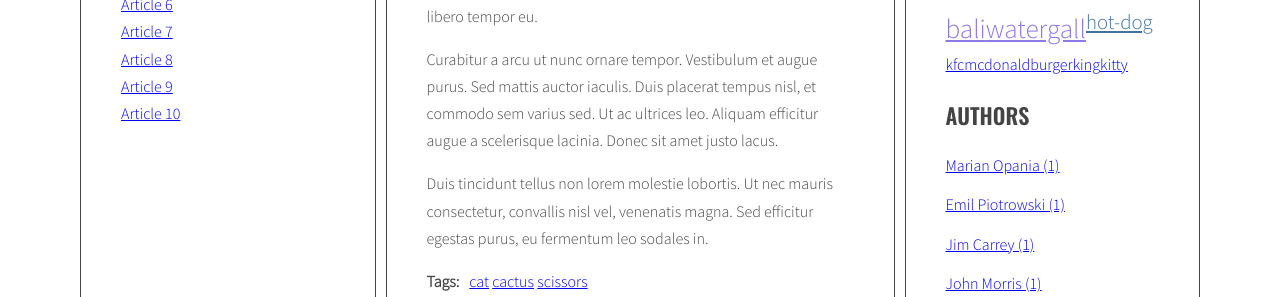
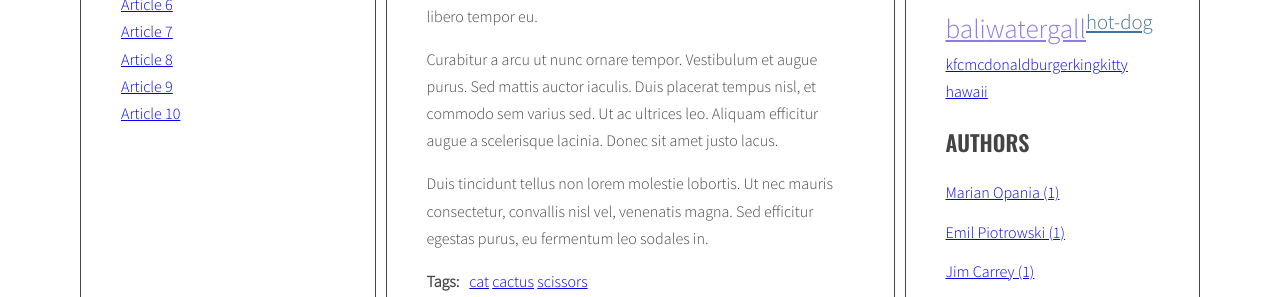
Before and after one commit to emilpio/javascript-blog, a website: page index.html in a window 1280 px wide. Shown: the part 503-800 px from the top of the page. Drawn offline with nearby package versions, Linux system fonts and the light colour scheme.

Commit message:
fix bus wit right colun

```diff
--- a/index.html
+++ b/index.html
@@ -145,7 +145,7 @@
                        </ul>
                 </div>
               </article>
-              <article class="post" id="article-10" data-tags="bali house watergall dog hot-dog cactus" data-author="Adaś Mickiewicz">
+              <article class="post" id="article-10" data-tags="hawaii bali house watergall dog hot-dog cactus" data-author="Adaś Mickiewicz">
                 <h3 class="post-title">Article 10</h3>
                 <p class="post-author"></p>
                 <div class="post-content">
@@ -170,6 +170,11 @@
           </main>
         </div>
       </div>
+      <script id="template-article-author-tag" type="text/x-handlebars-template">
+        {{#each author}}
+        <li><a href="#author{{ author }}"><span>{{ author }} ({{ count }})</span></a></li>
+        {{/each}}
+      </script>
       <script id="template-tag-cloud-link" type="text/x-handlebars-template">
         {{#each tags}}
         <li><a href=#tag-{{ tag }}
@@ -178,9 +183,6 @@
         >{{tag}}</a></li>
         {{/each}}
       </script>
-
-      <!-- <a href="#{{ id }}"><span>{{ title }}</span></a></li> -->
-
       <script id="template-article-author" type="text/x-handlebars-template">
         <li><a href="#{{ id }}"><span>{{ title }}</span></a></li>
       </script>
--- a/js/script.js
+++ b/js/script.js
@@ -12,6 +12,9 @@ const templates = {
   ),
   tagCloudLink: Handlebars.compile(
     document.querySelector("#template-tag-cloud-link").innerHTML
+  ),
+  tagLinkRight: Handlebars.compile(
+    document.querySelector("#template-article-author-tag").innerHTML
   ),
 };
 
@@ -343,7 +346,9 @@ function generateAuthors() {
   const authorTagsList = document.querySelector(optAuthorsListSelector);
   /* NEW create variable for all link HTML code */
   const authorTagsParams = calculateAuthorsParams(allAuthors);
-  let allAuthorsHTML = "";
+  //let allAuthorsHTML = "";
+  const allAuthorsData = { author: [] };
+
   let Link = "";
 
   for (let author in allAuthors) {
@@ -365,9 +370,16 @@ function generateAuthors() {
       ")" +
       "</span></a></li>";
 
-    allAuthorsHTML += Link;
+    // allAuthorsHTML += Link;
+    allAuthorsData.author.push({
+      author: author,
+      count: allAuthors[author],
+      className: calculateTagClass(allAuthors[author], authorTagsParams),
+    });
   }
-  authorTagsList.innerHTML = allAuthorsHTML;
+  // authorTagsList.innerHTML = allAuthorsHTML;
+
+  authorTagsList.innerHTML = templates.tagLinkRight(allAuthorsData);
 }
 
 generateAuthors();
```
